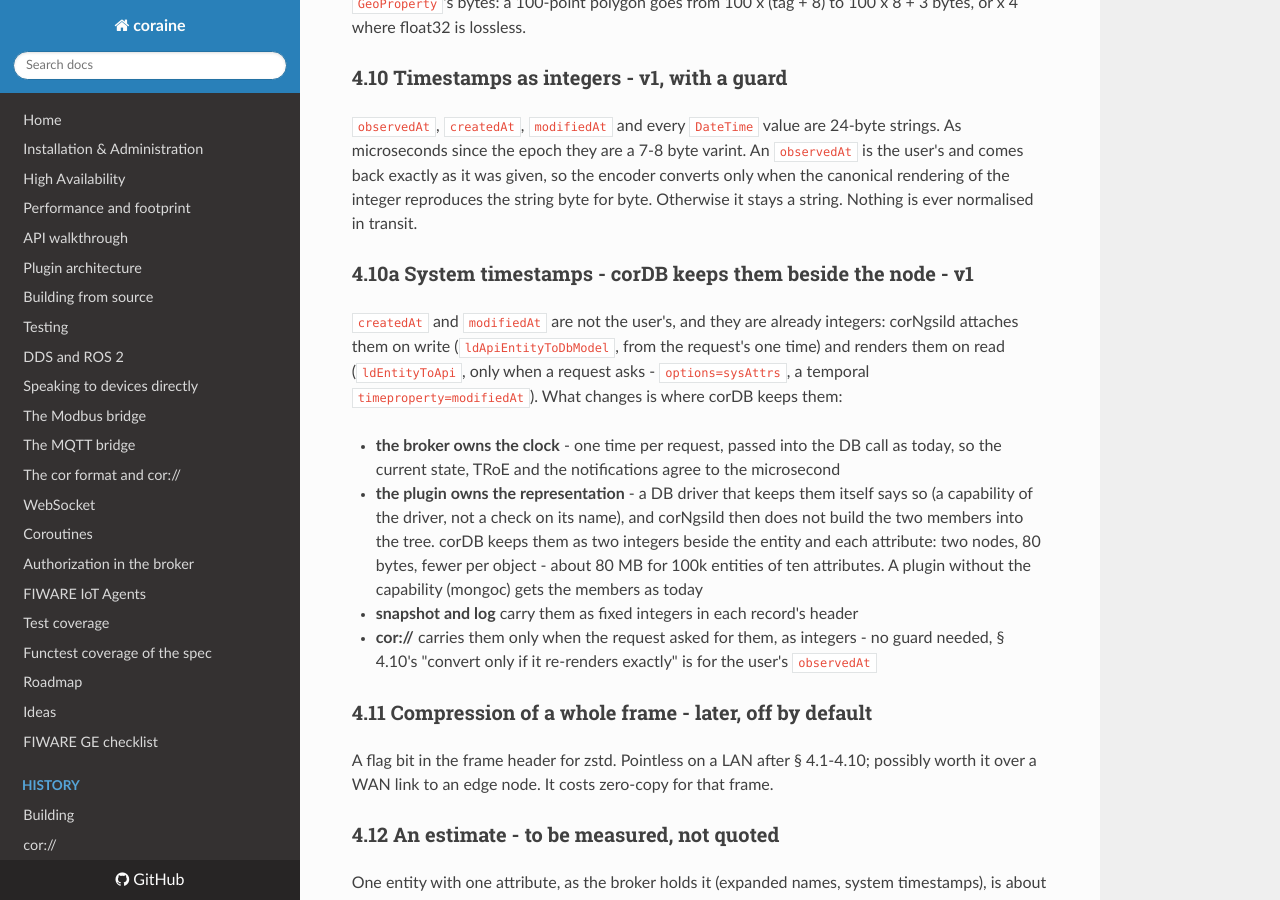
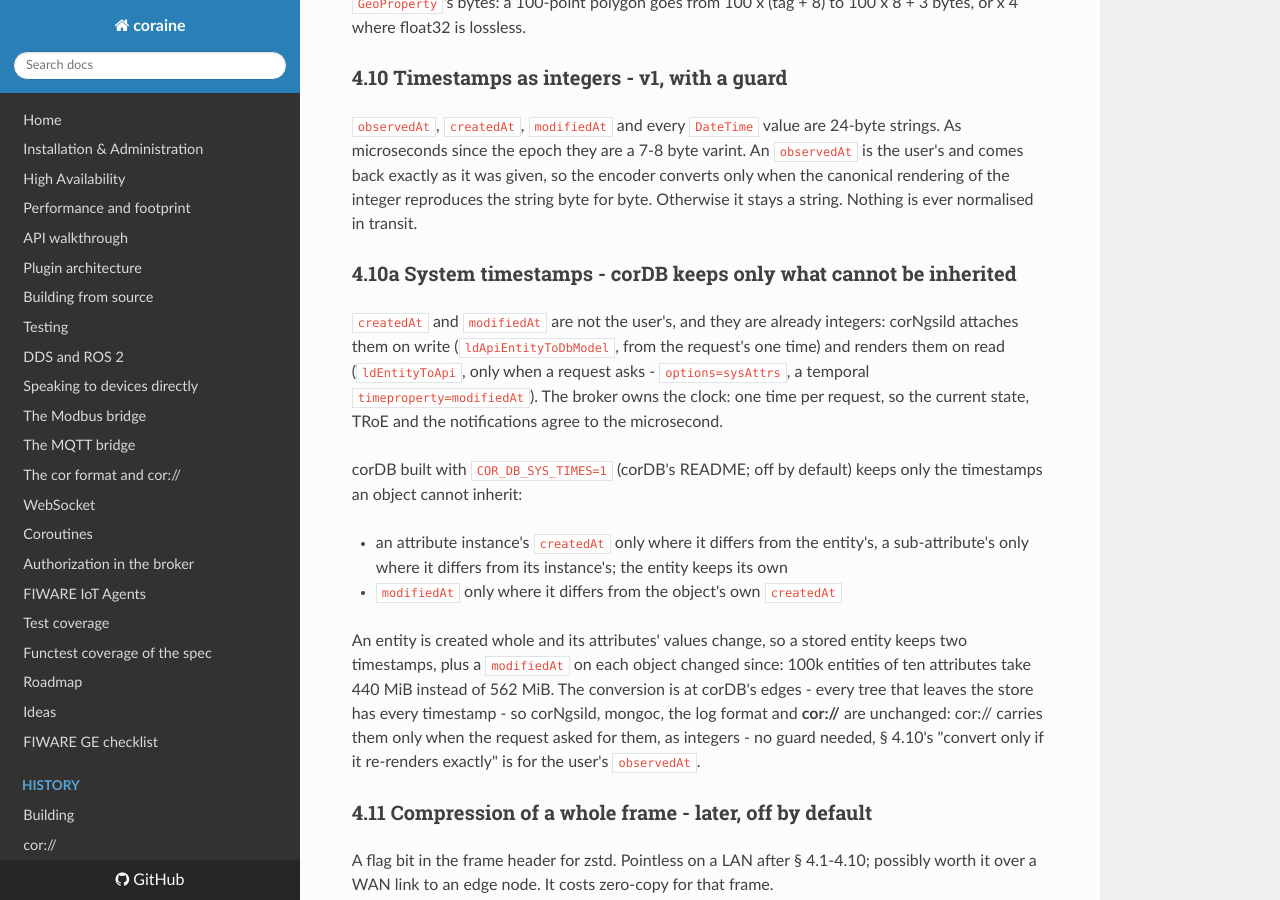
Before and after one commit to SEAMWARE/coraine, an MkDocs documentation site: the page built from doc/cor-protocol-details.md, in a window 1280 px wide and 900 px high, scrolled down 4116 px. Built offline with MkDocs 1.6.1, drawn with Linux system fonts in a browser that asks for light colours; nearby versions of some CDN libraries; comment, search, counter and statistics services are not loaded.

Commit message:
doc/cor-protocol-details.md § 4.10a: corDB keeps only the system timestamps an object cannot inherit (COR_DB_SYS_TIMES)
Co-Authored-By: Claude Opus 5.5 <noreply@anthropic.com>

```diff
--- a/doc/cor-protocol-details.md
+++ b/doc/cor-protocol-details.md
@@ -180,23 +180,27 @@ back exactly as it was given, so the encoder converts only when the canonical re
 integer reproduces the string byte for byte. Otherwise it stays a string. Nothing is ever
 normalised in transit.
 
-### 4.10a System timestamps - corDB keeps them beside the node - v1
+### 4.10a System timestamps - corDB keeps only what cannot be inherited
 
 `createdAt` and `modifiedAt` are not the user's, and they are already integers: corNgsild attaches
 them on write (`ldApiEntityToDbModel`, from the request's one time) and renders them on read
 (`ldEntityToApi`, only when a request asks - `options=sysAttrs`, a temporal
-`timeproperty=modifiedAt`). What changes is where corDB keeps them:
+`timeproperty=modifiedAt`). The broker owns the clock: one time per request, so the current state,
+TRoE and the notifications agree to the microsecond.
 
-- **the broker owns the clock** - one time per request, passed into the DB call as today, so the
-  current state, TRoE and the notifications agree to the microsecond
-- **the plugin owns the representation** - a DB driver that keeps them itself says so (a capability
-  of the driver, not a check on its name), and corNgsild then does not build the two members into
-  the tree. corDB keeps them as two integers beside the entity and each attribute: two nodes, 80
-  bytes, fewer per object - about 80 MB for 100k entities of ten attributes. A plugin without the
-  capability (mongoc) gets the members as today
-- **snapshot and log** carry them as fixed integers in each record's header
-- **cor://** carries them only when the request asked for them, as integers - no guard needed,
-  § 4.10's "convert only if it re-renders exactly" is for the user's `observedAt`
+corDB built with `COR_DB_SYS_TIMES=1` (corDB's README; off by default) keeps only the timestamps an
+object cannot inherit:
+
+- an attribute instance's `createdAt` only where it differs from the entity's, a sub-attribute's only
+  where it differs from its instance's; the entity keeps its own
+- `modifiedAt` only where it differs from the object's own `createdAt`
+
+An entity is created whole and its attributes' values change, so a stored entity keeps two
+timestamps, plus a `modifiedAt` on each object changed since: 100k entities of ten attributes take
+440 MiB instead of 562 MiB. The conversion is at corDB's edges - every tree that leaves the store has
+every timestamp - so corNgsild, mongoc, the log format and **cor://** are unchanged: cor:// carries
+them only when the request asked for them, as integers - no guard needed, § 4.10's "convert only if
+it re-renders exactly" is for the user's `observedAt`.
 
 ### 4.11 Compression of a whole frame - later, off by default
 
```
